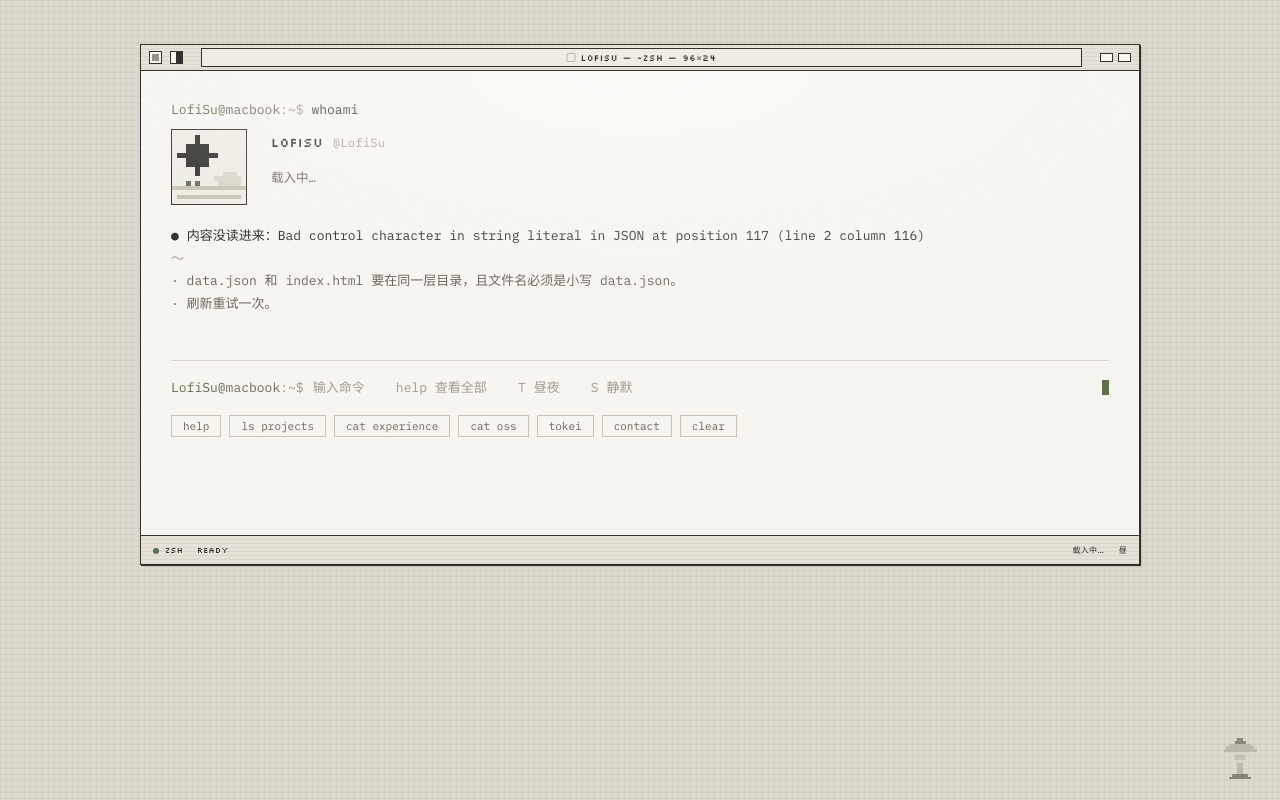
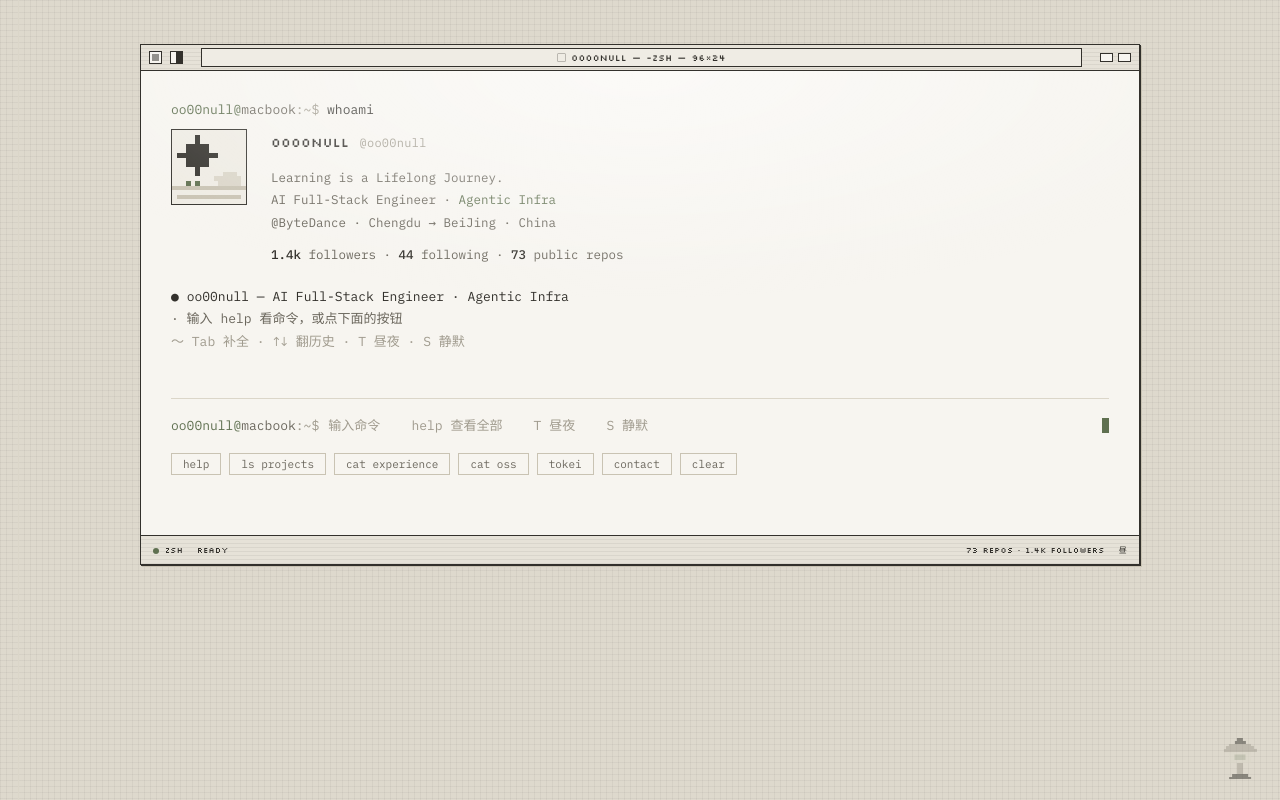
Before and after one commit to oo00null/oo00null.github.io, a plain HTML site: page index.html in a window 1280 px wide. Drawn offline with Linux system fonts and the light colour scheme.

Commit message:
Rename LofiSu to oo00null; fix mojibake in data.json/index.html/serve.bat

```diff
--- a/data.json
+++ b/data.json
@@ -1,45 +1,45 @@
 {
-  "_readme": "鏀硅繖涓枃浠跺氨鑳芥敼涓婚〉鍐呭銆傚瓨鐩樺悗鍒锋柊娴忚鍣ㄥ嵆鍙€傚€奸噷鐨?<em> 鍜?<b> 鏄厑璁哥殑 HTML锛涙枃瀛楁湰韬惈鍗曞紩鍙蜂笉鐢ㄨ浆涔夛紙JSON 鐢ㄥ弻寮曞彿锛夈€?,
+  "_readme": "改这个文件就能改主页内容。存盘后刷新浏览器即可。值里的 <em> 和 <b> 是允许的 HTML；文字本身含单引号不用转义（JSON 用双引号）。",
 
   "profile": {
-    "name": "LofiSu",
-    "handle": "@LofiSu",
+    "name": "oo00null",
+    "handle": "@oo00null",
     "host": "macbook",
-    "windowTitle": "鈻?LofiSu 鈥?-zsh 鈥?96脳24",
-    "repoBase": "https://github.com/LofiSu/",
+    "windowTitle": "▢ oo00null — -zsh — 96×24",
+    "repoBase": "https://github.com/oo00null/",
     "bio": [
       "Learning is a Lifelong Journey.",
-      "AI Full-Stack Engineer 路 <span class=\"hl\">Agentic Infra</span>",
-      "@ByteDance 路 Chengdu 鈫?BeiJing 路 China"
+      "AI Full-Stack Engineer · <span class=\"hl\">Agentic Infra</span>",
+      "@ByteDance · Chengdu → BeiJing · China"
     ],
-    "stats": "<b>1.4k</b> followers 路 <b>44</b> following 路 <b>73</b> public repos",
-    "statusRight": "73 repos 路 1.4k followers",
-    "placeholder": "杈撳叆鍛戒护    help 鏌ョ湅鍏ㄩ儴    T 鏄煎    S 闈欓粯",
-    "spirit": ["闈?, "涓€鎭?, "灞变笉璇?, "姘磋嚜娴?, "鏉鹃", "鏃犱簨", "浣欑櫧", "闁?, "鏈?, "澶滈暦"]
+    "stats": "<b>1.4k</b> followers · <b>44</b> following · <b>73</b> public repos",
+    "statusRight": "73 repos · 1.4k followers",
+    "placeholder": "输入命令    help 查看全部    T 昼夜    S 静默",
+    "spirit": ["静", "一息", "山不语", "水自流", "松风", "无事", "余白", "間", "月", "夜長"]
   },
 
   "repos": [
-    ["LLM-NoteBook", "TypeScript", "18", "2026", "澶фā鍨嬬畻娉曠瑪璁?鈥?浠?Transformer 鍘熺悊鍒板井璋冦€佹帹鐞嗕笌璇勬祴"],
-    ["Agent_Kimi_ClaudeCode", "HTML", "17", "2026", "鎵嬫妸鎵嬫惌寤?DeepResearch Agent 鈥?Kimi K2 涓?Claude Code 瀹炴垬"],
-    ["myBlog", "JavaScript", "15", "鎸佺画", "Susu's Tech Blog 鈥?宸ョ▼瀹炶返涓殑韪╁潙涓庢柟娉曡娌夋穩"],
-    ["recruiting-skills", "Python", "10", "宸ュ叿闆?, "researcher-recruiting-skill 鈥?鎷涜仒鍒ゆ柇鏍囧噯娌夋穩涓哄彲澶嶇敤鎶€鑳?],
-    ["InBrowserMcp", "TypeScript", "9", "杩涜涓?, "娴忚鍣ㄥ唴杩愯鐨?MCP 瀹炵幇 鈥?鐪佹帀鏈湴杩涚▼"],
-    ["LoopLab", "TypeScript", "2", "杩涜涓?, "鐞嗚В銆佽瘎浼板苟鏀硅繘 Agent loop 鐨勫紑婧愬钩鍙?]
+    ["LLM-NoteBook", "TypeScript", "18", "2026", "大模型算法笔记 — 从 Transformer 原理到微调、推理与评测"],
+    ["Agent_Kimi_ClaudeCode", "HTML", "17", "2026", "手把手搭建 DeepResearch Agent — Kimi K2 与 Claude Code 实战"],
+    ["myBlog", "JavaScript", "15", "持续", "oo00null's Tech Blog — 工程实践中的踩坑与方法论沉淀"],
+    ["recruiting-skills", "Python", "10", "工具集", "researcher-recruiting-skill — 招聘判断标准沉淀为可复用技能"],
+    ["InBrowserMcp", "TypeScript", "9", "进行中", "浏览器内运行的 MCP 实现 — 省掉本地进程"],
+    ["LoopLab", "TypeScript", "2", "进行中", "理解、评估并改进 Agent loop 的开源平台"]
   ],
 
   "experience": [
-    ["ByteDance 路 DouyinAI", "<em>AI4SE 路 Agentic RL 路 Infra</em> 鈥?鏅鸿兘浣撳己鍖栧涔犵殑鏁版嵁銆佽缁冧笌鎺ㄧ悊鍩虹璁炬柦", "2025.12 鈥?now"],
-    ["ByteDance 路 E-commerce Tech", "鐪熷疄娴侀噺涓嬬殑閾捐矾闂涓庡伐绋嬫晥鐜?, "2025.05 鈥?2025.09"],
-    ["ByteDance 路 Live Streaming Tech", "鐩存挱鍦烘櫙鐨勭ǔ瀹氭€т笌鎬ц兘浼樺寲", "2025.01 鈥?2025.05"],
-    ["Bilibili 路 OGV Tech", "鐣墽涓庡奖瑙嗕笟鍔＄嚎宸ョ▼瀹炶返", "2024.07 鈥?2024.11"]
+    ["ByteDance · DouyinAI", "<em>AI4SE · Agentic RL · Infra</em> — 智能体强化学习的数据、训练与推理基础设施", "2025.12 — now"],
+    ["ByteDance · E-commerce Tech", "真实流量下的链路问题与工程效率", "2025.05 — 2025.09"],
+    ["ByteDance · Live Streaming Tech", "直播场景的稳定性与性能优化", "2025.01 — 2025.05"],
+    ["Bilibili · OGV Tech", "番剧与影视业务线工程实践", "2024.07 — 2024.11"]
   ],
 
   "oss": [
-    ["ByteDance / DeerFlow", "SuperAgent harness 鈥?researches, codes, and creates", "m", "maintainer"],
-    ["Apache Fory", "Apache 杞欢鍩洪噾浼氬鍖栭」鐩?鈥?搴忓垪鍖栨鏋?, "", "committer"],
-    ["鑵捐鐘€楦?路 寮€婧愬疄璺靛", "Tencent Rhino Bird Open Source Practical Award", "", "award"],
-    ["Tencent Omi", "鑵捐鍓嶇妗嗘灦 鈥?璺ㄦ鏋剁粍浠舵柟妗?, "", "contributor"],
-    ["Alibaba Higress 路 OpenYurt 路 Spring AI Alibaba", "浜戝師鐢熺綉鍏炽€佽竟缂樿绠椾笌 AI 搴旂敤妗嗘灦", "", "contributor"]
+    ["ByteDance / DeerFlow", "SuperAgent harness — researches, codes, and creates", "m", "maintainer"],
+    ["Apache Fory", "Apache 软件基金会孵化项目 — 序列化框架", "", "committer"],
+    ["腾讯犀鸟 · 开源实践奖", "Tencent Rhino Bird Open Source Practical Award", "", "award"],
+    ["Tencent Omi", "腾讯前端框架 — 跨框架组件方案", "", "contributor"],
+    ["Alibaba Higress · OpenYurt · Spring AI Alibaba", "云原生网关、边缘计算与 AI 应用框架", "", "contributor"]
   ],
 
   "langs": [
@@ -50,9 +50,9 @@
   ],
 
   "links": [
-    ["github.com/LofiSu", "https://github.com/LofiSu"],
-    ["Tech Blog", "https://github.com/LofiSu/myBlog"],
+    ["github.com/oo00null", "https://github.com/oo00null"],
+    ["Tech Blog", "https://github.com/oo00null/myBlog"],
     ["fory.apache.org", "https://fory.apache.org/"],
-    ["Awards.md", "https://github.com/LofiSu/LofiSu/blob/main/Awards.md"]
+    ["Awards.md", "https://github.com/oo00null/oo00null/blob/main/Awards.md"]
   ]
 }
--- a/index.html
+++ b/index.html
@@ -3,7 +3,7 @@
 <head>
 <meta charset="UTF-8">
 <meta name="viewport" content="width=device-width, initial-scale=1.0, viewport-fit=cover">
-<title>LofiSu — zsh</title>
+<title>oo00null — zsh</title>
 <link rel="preconnect" href="https://fonts.googleapis.com">
 <link rel="preconnect" href="https://fonts.gstatic.com" crossorigin>
 <link href="https://fonts.googleapis.com/css2?family=IBM+Plex+Mono:wght@300;400;500&family=Silkscreen:wght@400&display=swap" rel="stylesheet">
@@ -452,7 +452,7 @@ body.quiet .screen{padding-bottom:56px}
   <div class="titlebar">
     <span class="tb-box" id="tbBox" title="静默模式 (S)"></span>
     <span class="tb-theme" id="tbTheme" title="切换昼夜 (T)"></span>
-    <span class="tb-title" id="tbTitle">▢ LofiSu — -zsh — 96×24</span>
+    <span class="tb-title" id="tbTitle">▢ oo00null — -zsh — 96×24</span>
     <span class="tb-right">
       <span class="tb-z" id="tbTop" title="回到顶部"></span>
       <span class="tb-z" id="tbBot" title="到底部"></span>
@@ -462,7 +462,7 @@ body.quiet .screen{padding-bottom:56px}
   <div class="screen" id="screen">
     <div class="screen-in" id="feed">
 
-      <div class="ln"><span class="ps1">LofiSu@<span class="host">macbook</span><span class="sym">:~$</span></span> <span class="cmd">whoami</span></div>
+      <div class="ln"><span class="ps1">oo00null@<span class="host">macbook</span><span class="sym">:~$</span></span> <span class="cmd">whoami</span></div>
 
       <div class="head">
         <div class="face" aria-hidden="true">
@@ -507,7 +507,7 @@ body.quiet .screen{padding-bottom:56px}
           </svg>
         </div>
         <div class="head-meta">
-          <div class="head-name">LofiSu <span class="at">@LofiSu</span></div>
+          <div class="head-name">oo00null <span class="at">@oo00null</span></div>
           <div class="head-bio">
             <div class="head-line">载入中…</div>
           </div>
@@ -516,7 +516,7 @@ body.quiet .screen{padding-bottom:56px}
     </div>
 
     <div class="input-line">
-      <span class="ps1 ps1-fixed">LofiSu@<span class="host">macbook</span><span class="sym">:~$</span></span>
+      <span class="ps1 ps1-fixed">oo00null@<span class="host">macbook</span><span class="sym">:~$</span></span>
       <input id="cmd" type="text" autocomplete="off" autocapitalize="off" autocorrect="off" spellcheck="false"
              placeholder="输入命令    help 查看全部    T 昼夜    S 静默" aria-label="命令输入">
       <span class="caret" aria-hidden="true"></span>
@@ -576,7 +576,7 @@ body.quiet .screen{padding-bottom:56px}
   var reduce  = matchMedia('(prefers-reduced-motion: reduce)').matches;
   var mqDark  = matchMedia('(prefers-color-scheme: dark)');
 
-  var PS1 = '<span class="ps1">LofiSu@<span class="host">macbook</span><span class="sym">:~$</span></span> ';
+  var PS1 = '<span class="ps1">oo00null@<span class="host">macbook</span><span class="sym">:~$</span></span> ';
 
   /* ══ 昼夜 ══ */
   var DAYNAME = { light:'昼', dark:'夜' };
@@ -695,7 +695,7 @@ body.quiet .screen{padding-bottom:56px}
     REPOS.forEach(function(r){
       var a = document.createElement('a');
       a.className = 'item';
-      a.href = 'https://github.com/LofiSu/' + r[0];
+      a.href = 'https://github.com/oo00null/' + r[0];
       a.target = '_blank'; a.rel = 'noopener';
       a.innerHTML = '<span><span class="nm">' + esc(r[0]) + '</span>' +
         '<span class="ds">' + esc(r[4]) + '</span></span>' +
@@ -774,7 +774,7 @@ body.quiet .screen{padding-bottom:56px}
             '○ Tab 补全 · ↑↓ 翻历史 · T 昼夜 · S 静默 · / 聚焦'].join('\n'));
     },
     whoami: function(){
-      text(['● LofiSu',
+      text(['● oo00null',
             '· AI Full-Stack Engineer · Agentic Infra',
             '· @ByteDance · Chengdu → BeiJing · China',
             '· 1.4k followers · 44 following · 73 public repos'].join('\n'));
@@ -927,7 +927,7 @@ body.quiet .screen{padding-bottom:56px}
     boot().then(function(ok){
       if(!ok) return;                       /* 载入失败时错误提示已经打过了 */
       setTimeout(function(){
-        text(['● ' + (P.name || 'LofiSu') + ' — ' + (P.bio && P.bio[1] ? P.bio[1].replace(/<[^>]+>/g, '') : 'AI Full-Stack Engineer'),
+        text(['● ' + (P.name || 'oo00null') + ' — ' + (P.bio && P.bio[1] ? P.bio[1].replace(/<[^>]+>/g, '') : 'AI Full-Stack Engineer'),
               '· 输入 help 看命令，或点下面的按钮',
               '～ Tab 补全 · ↑↓ 翻历史 · T 昼夜 · S 静默'].join('\n'));
         blank();
```
Also changed, not shown: avatar-options.html (+32 -31 lines), 2 other files.
